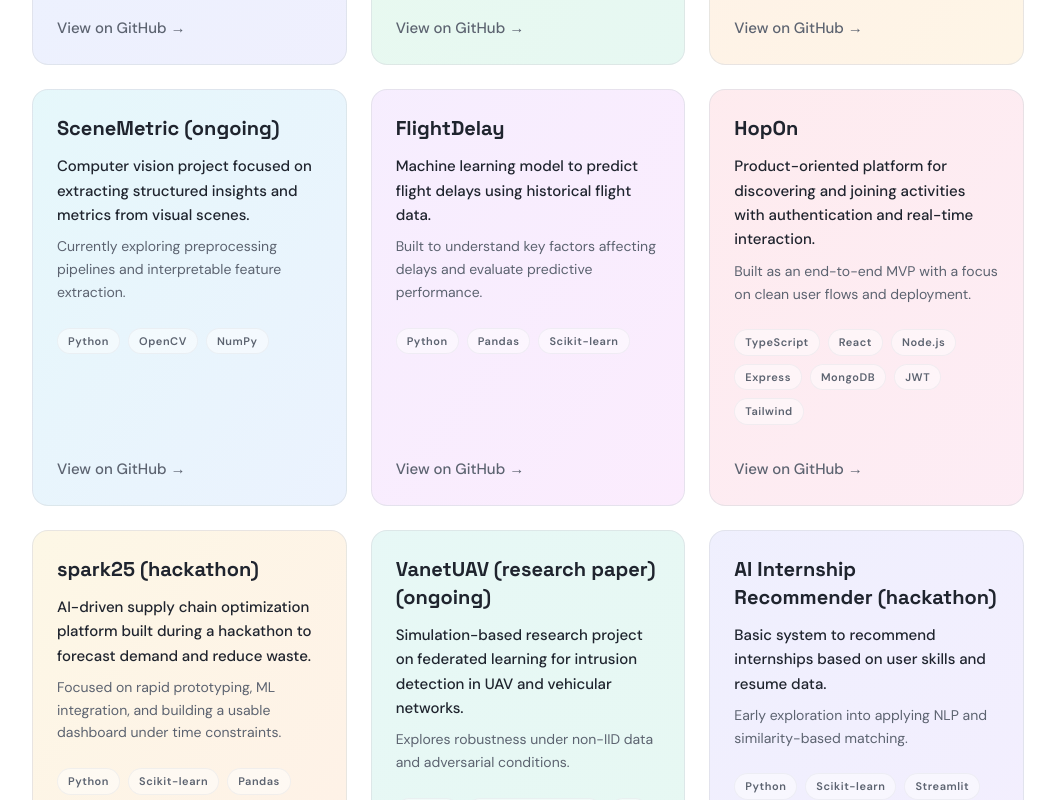
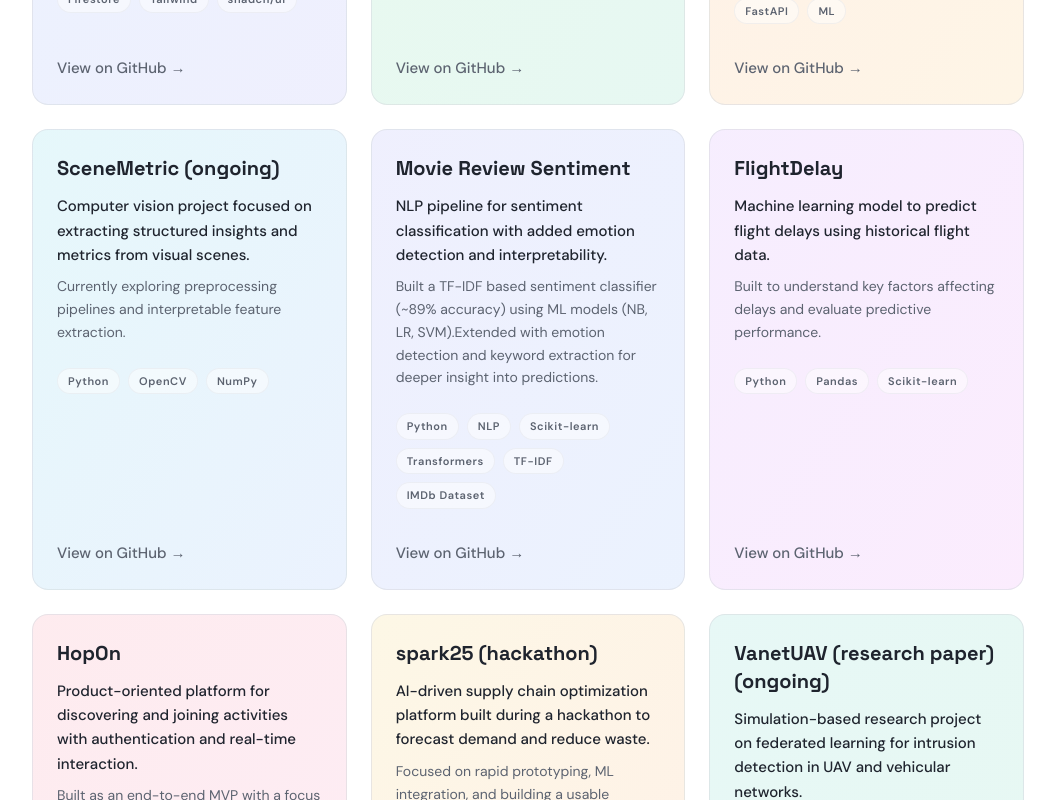
Before and after one commit to VarunPahuja/Portfolio, a React (Vite) app: page /projects in a window 1280 px wide. Shown: the part 900-1700 px from the top of the page, without its empty margins (112-1167 px from the left). Built offline with nearby package versions, Linux system fonts and the light colour scheme; the HTML template or start-up script is replaced by a standard one.

Commit message:
Added links for projects

```diff
--- a/src/data/projects.ts
+++ b/src/data/projects.ts
@@ -5,6 +5,7 @@ export interface Project {
   description: string;
   tags: string[];
   color: string;
+  github?: string;
 }
 
 export const projects: Project[] = [
@@ -15,6 +16,7 @@ export const projects: Project[] = [
     description: "Focused on building a collaborative, low-friction way to decide what to watch with live sync and presence systems.",
     tags: ["TypeScript", "React", "Firebase", "Firestore", "Tailwind", "shadcn/ui"],
     color: "from-blue-500/10 to-indigo-500/10",
+    github: "https://github.com/VarunPahuja/MovieMatch",
   },
   {
     id: "stremtify",
@@ -23,6 +25,7 @@ export const projects: Project[] = [
     description: "Automates a messy manual workflow using async pipelines and structured scraping.",
     tags: ["Python", "Spotipy API", "aiohttp", "asyncio", "Streamlit"],
     color: "from-green-500/10 to-emerald-500/10",
+    github: "https://github.com/VarunPahuja/stremtify",
   },
   {
     id: "nutricare",
@@ -31,6 +34,7 @@ export const projects: Project[] = [
     description: "Exploring how data-driven recommendations can simplify tracking and improve consistency.",
     tags: ["TypeScript", "React", "Vite", "Tailwind", "shadcn/ui", "Python", "FastAPI", "ML"],
     color: "from-orange-500/10 to-amber-500/10",
+    github: "https://github.com/VarunPahuja/NutriCare",
   },
   {
     id: "scenemetric",
@@ -39,6 +43,16 @@ export const projects: Project[] = [
     description: "Currently exploring preprocessing pipelines and interpretable feature extraction.",
     tags: ["Python", "OpenCV", "NumPy"],
     color: "from-cyan-500/10 to-blue-500/10",
+    github: "https://github.com/VarunPahuja/SceneMetric",
+  },
+  {
+    id: "movie-sentiment",
+    title: "Movie Review Sentiment",
+    hook: "NLP pipeline for sentiment classification with added emotion detection and interpretability.",
+    description: "Built a TF-IDF based sentiment classifier (~89% accuracy) using ML models (NB, LR, SVM).Extended with emotion detection and keyword extraction for deeper insight into predictions.",
+    tags: ["Python", "NLP", "Scikit-learn", "Transformers", "TF-IDF", "IMDb Dataset"],
+    color: "from-indigo-500/10 to-blue-500/10",
+    github: "https://github.com/YugParekh/movie-review-sentiment",
   },
   {
     id: "flightdelay",
@@ -47,6 +61,7 @@ export const projects: Project[] = [
     description: "Built to understand key factors affecting delays and evaluate predictive performance.",
     tags: ["Python", "Pandas", "Scikit-learn"],
     color: "from-purple-500/10 to-fuchsia-500/10",
+    github: "https://github.com/VarunPahuja/FlightDelay_PredictiveAnalysis",
   },
   {
     id: "hopon",
@@ -55,6 +70,7 @@ export const projects: Project[] = [
     description: "Built as an end-to-end MVP with a focus on clean user flows and deployment.",
     tags: ["TypeScript", "React", "Node.js", "Express", "MongoDB", "JWT", "Tailwind"],
     color: "from-rose-500/10 to-pink-500/10",
+    github: "https://github.com/VarunPahuja/HopOn",
   },
   {
     id: "spark25",
@@ -63,6 +79,7 @@ export const projects: Project[] = [
     description: "Focused on rapid prototyping, ML integration, and building a usable dashboard under time constraints.",
     tags: ["Python", "Scikit-learn", "Pandas", "NumPy", "TypeScript", "Dashboard UI"],
     color: "from-yellow-500/10 to-orange-500/10",
+    github: "https://github.com/VarunPahuja/spark25",
   },
   {
     id: "vanetuav",
@@ -71,6 +88,7 @@ export const projects: Project[] = [
     description: "Explores robustness under non-IID data and adversarial conditions.",
     tags: ["Python", "Federated Learning", "ML", "Jupyter"],
     color: "from-teal-500/10 to-emerald-500/10",
+    github: "https://github.com/VarunPahuja/VanetUAV",
   },
   {
     id: "ai-internship",
@@ -79,6 +97,7 @@ export const projects: Project[] = [
     description: "Early exploration into applying NLP and similarity-based matching.",
     tags: ["Python", "Scikit-learn", "Streamlit", "Pandas"],
     color: "from-indigo-500/10 to-violet-500/10",
+    github: "https://github.com/VarunPahuja/AI-Powered-Internship-Project-Recommender",
   },
   {
     id: "gapminder",
@@ -87,6 +106,7 @@ export const projects: Project[] = [
     description: "Focused on understanding data storytelling and visual exploration.",
     tags: ["Python", "Plotly", "Pandas"],
     color: "from-lime-500/10 to-green-500/10",
+    github: "https://github.com/VarunPahuja/Gapminder-Data-Visualization-with-Plotly",
   },
   {
     id: "airbnb-nyc",
@@ -95,5 +115,6 @@ export const projects: Project[] = [
     description: "Used to build intuition around real-world datasets and cleaning workflows.",
     tags: ["Python", "Pandas", "Matplotlib"],
     color: "from-red-500/10 to-rose-500/10",
-  }
+    github: "https://github.com/VarunPahuja/AirbnbNYCDataAnalysisProject",
+  },
 ];
--- a/src/pages/Projects.tsx
+++ b/src/pages/Projects.tsx
@@ -158,7 +158,12 @@ const Projects = () => {
                     ))}
                   </ul>
                   <div className="mt-auto pt-2">
-                    <a href="#" target="_blank" rel="noopener noreferrer" className="inline-flex items-center text-[15px] font-medium text-muted-foreground hover:text-foreground transition-colors group">
+                    <a
+                      href={project.github || "#"}
+                      target="_blank"
+                      rel="noopener noreferrer"
+                      className="inline-flex items-center text-[15px] font-medium text-muted-foreground hover:text-foreground transition-colors group"
+                    >
                       View on GitHub <span className="ml-1 transition-transform group-hover:translate-x-1">→</span>
                     </a>
                   </div>
```
